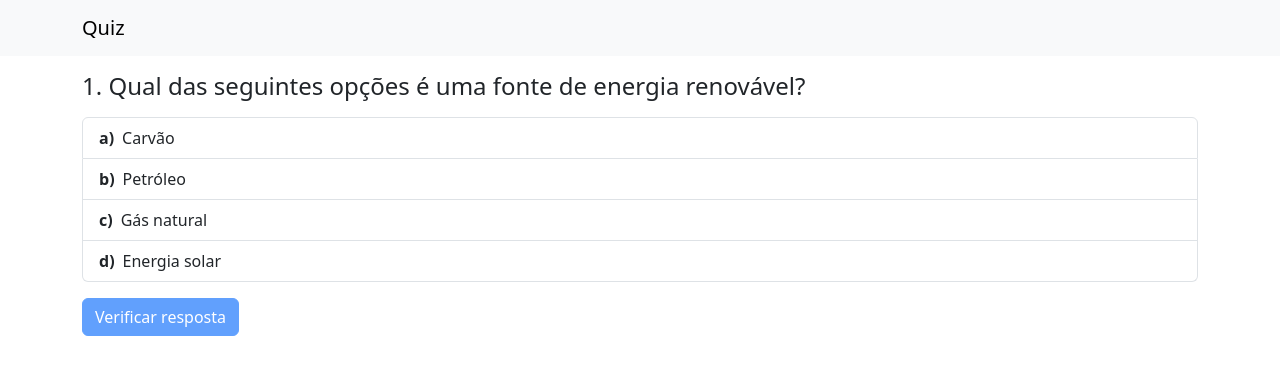
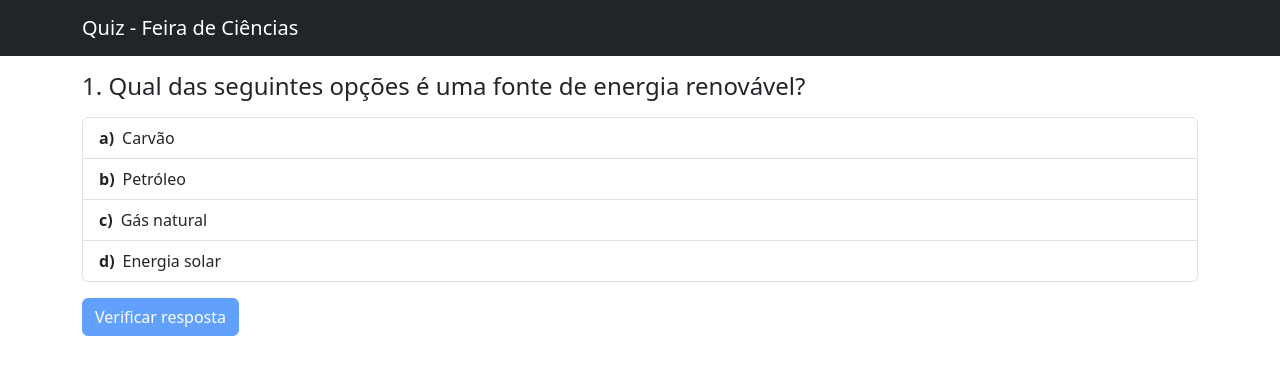
Before and after one commit to eqalmeida/andrey-quiz, a React (Create React App) app: page / in a window 1280 px wide. Shown: the top 374 px of the page. Built offline with nearby package versions, Linux system fonts and the light colour scheme.

Commit message:
Change navbar theming

```diff
--- a/src/App.jsx
+++ b/src/App.jsx
@@ -4,9 +4,9 @@ import Quiz from "./components/quiz/Quiz";
 function App() {
   return (
     <>
-      <nav className="navbar navbar-expand-lg bg-body-tertiary">
+      <nav className="navbar bg-dark navbar-expand-lg " data-bs-theme="dark">
         <div className="container">
-          <span className="navbar-brand">Quiz</span>
+          <span className="navbar-brand">Quiz - Feira de Ciências</span>
         </div>
       </nav>
 
```
